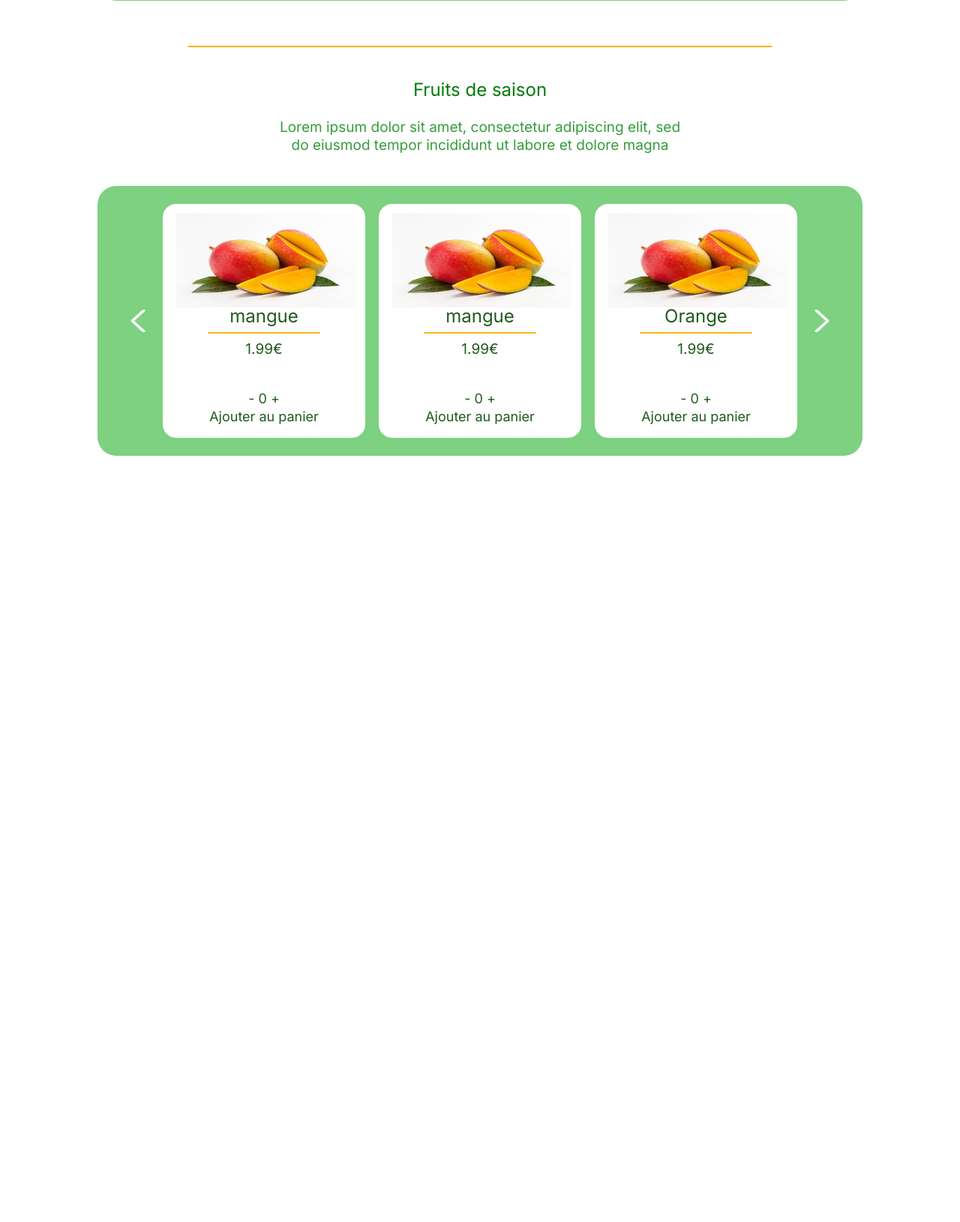
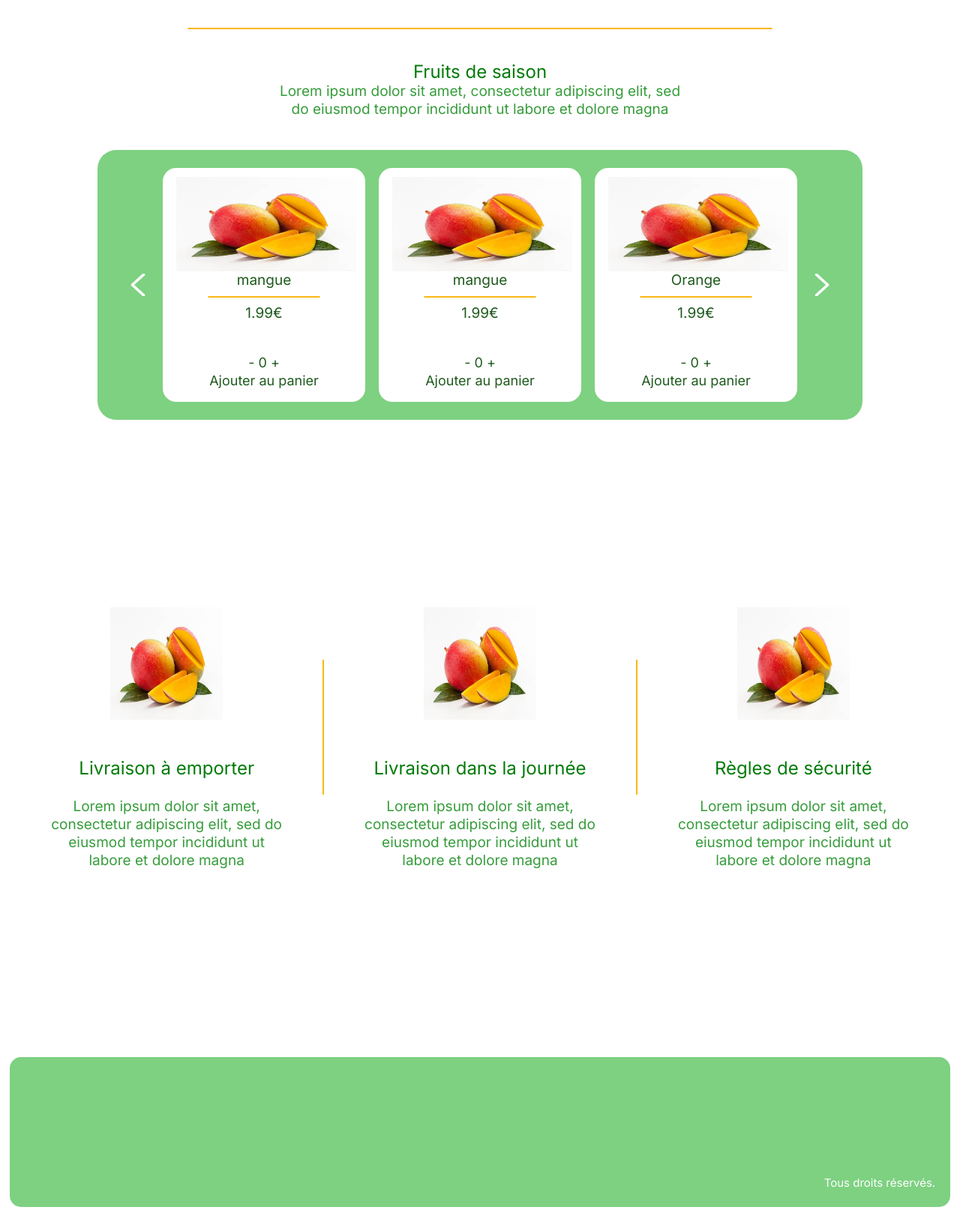
Before and after one commit to Mthieu44/fruits, a PHP site: page / in a window 1280 px wide. Shown: the part 1446-3076 px from the top of the page at 75% size. Before the commit the page ends 2054 px from the top, so only its background shows below. Run offline with PHP 8.4, Linux system fonts and the light colour scheme.

Commit message:
pasge accueil finie à peu pres

```diff
--- a/site/home.css
+++ b/site/home.css
@@ -134,14 +134,64 @@
 
 /*********FRUITS DE SAISON*********/
 
-.produits1{
-    height: 500px;
+
+/*********INFORMATIONS*********/
+
+.info{
+    width: 90%;
+    display: flex;
+    margin-top: 250px;
+    margin-bottom: 250px;
+    justify-content: center;
+    margin-left:5%;
+}
+.infoPart{
+    width: 400px;
+    display: block;
+}
+
+.infoPart img{
+    display: block;
+    height: 150px;
+    width: 150px;
+    margin: auto;
+}
+
+.infoPart h2{
+    margin-top: 50px;
+    margin-bottom: 25px;
+}
+
+.lineVertical{
+    height: 180px;
+    width: 2px;
+    margin: 50px;
+    margin-top: 70px;
+    background-color: #F9B814;
 }
 
 
-/*********INFORMATIONS*********/
+/*********FOOTER*********/
+footer{
+    position: relative;
+    width: 98%;
+    background-color: var(--green-10);
+    margin: auto;
+    height: 200px;
+    border-radius: 15px;
+    margin-bottom: 20px;
+}
 
-
-.info{
-    height: 500px;
+footer p{
+    position:absolute;
+    bottom:0;
+    right:0;
+    margin-bottom: 20px;
+    margin-right: 20px;
+    font-family: 'Inter';
+    font-style: normal;
+    font-weight: 240;
+    font-size: 15px;
+    line-height: 24px;
+    color: white;
 }
--- a/site/index.html
+++ b/site/index.html
@@ -63,7 +63,7 @@
       <div class = "top-part">
         <hr class="line">
         <div class="top-text">
-          <h1 class="h01">Meilleures ventes</h1>
+          <h2>Meilleures ventes</h2>
           <p class="p01">Lorem ipsum dolor sit amet, consectetur adipiscing elit, sed do eiusmod tempor incididunt ut labore et dolore magna </p>
         </div>
       </div>
@@ -73,7 +73,7 @@
 
         <div class="card-product">
           <img src="img/orange.png" alt="oranges" />
-            <h1 class="p02">Orange</h1>
+            <h2 class="p02">Orange</h2>
             <hr class="line small">
             <p class="p02">1.99€</p>
             <div class="add-to-cart">
@@ -84,7 +84,7 @@
 
         <div class="card-product">
           <img src="img/orange.png" alt="oranges" />
-            <h1 class="p02">Orange</h1>
+            <h2 class="p02">Orange</h2>
             <hr class="line small">
             <p class="p02">1.99€</p>
             <div class="add-to-cart">
@@ -95,7 +95,7 @@
 
         <div class="card-product">
           <img src="img/orange.png" alt="oranges" />
-            <h1 class="p02">Orange</h1>
+            <h2 class="p02">Orange</h2>
             <hr class="line small">
             <p class="p02">1.99€</p>
             <div class="add-to-cart">
@@ -112,7 +112,7 @@
       <div class = "top-part">
         <hr class="line">
         <div class="top-text">
-          <h1 class="h01">Fruits de saison</h1>
+          <h2>Fruits de saison</h2>
           <p class="p01">Lorem ipsum dolor sit amet, consectetur adipiscing elit, sed do eiusmod tempor incididunt ut labore et dolore magna </p>
         </div>
       </div>
@@ -122,7 +122,7 @@
 
         <div class="card-product">
           <img src="img/mangue.png" alt="mangues" />
-            <h1 class="p02">mangue</h1>
+            <h2 class="p02">mangue</h2>
             <hr class="line small">
             <p class="p02">1.99€</p>
             <div class="add-to-cart">
@@ -133,7 +133,7 @@
 
         <div class="card-product">
           <img src="img/mangue.png" alt="mangues" />
-            <h1 class="p02">mangue</h1>
+            <h2 class="p02">mangue</h2>
             <hr class="line small">
             <p class="p02">1.99€</p>
             <div class="add-to-cart">
@@ -144,7 +144,7 @@
 
         <div class="card-product">
           <img src="img/mangue.png" alt="mangues" />
-            <h1 class="p02">Orange</h1>
+            <h2 class="p02">Orange</h2>
             <hr class="line small">
             <p class="p02">1.99€</p>
             <div class="add-to-cart">
@@ -157,8 +157,33 @@
       </div>
     </div>
 
-    <div class="info"></div>
+    <div class="info">
+      <div class="infoPart">
+        <img src="img/mangue.png" alt="mangues" />
+        <h2>Livraison à emporter</h2>
+        <p class="p01">Lorem ipsum dolor sit amet, consectetur adipiscing elit, sed do eiusmod tempor incididunt ut labore et dolore magna </p>
+      </div>
 
-    <footer></footer>
+      <div class="lineVertical"></div>
+
+      <div class="infoPart">
+        <img src="img/mangue.png" alt="mangues" />
+        <h2>Livraison dans la journée</h2>
+        <p class="p01">Lorem ipsum dolor sit amet, consectetur adipiscing elit, sed do eiusmod tempor incididunt ut labore et dolore magna </p>
+      </div>
+
+      <div class="lineVertical"></div>
+
+      <div class="infoPart">
+        <img src="img/mangue.png" alt="mangues" />
+        <h2>Règles de sécurité</h2>
+        <p class="p01">Lorem ipsum dolor sit amet, consectetur adipiscing elit, sed do eiusmod tempor incididunt ut labore et dolore magna </p>
+      </div>
+
+    </div>
+
+    <footer>
+      <p>Tous droits réservés.</p>
+    </footer>
   </body>
 </html>
--- a/site/style.css
+++ b/site/style.css
@@ -8,6 +8,7 @@
     padding: 0;
     font-family: 'Inter';font-size: 22px;
 
+    --green-10 : #7DD181;
     --green-100 : #369C3B;
     --green-200 : #2D7F2F;
     --green-300 : #1F5A1D;
@@ -48,7 +49,7 @@
 
 /*********TYPOGRAPHIE*********/
 
-.h01 {
+h2 {
   font-family: 'Inter';
   font-style: normal;
   font-weight: 240;
```
